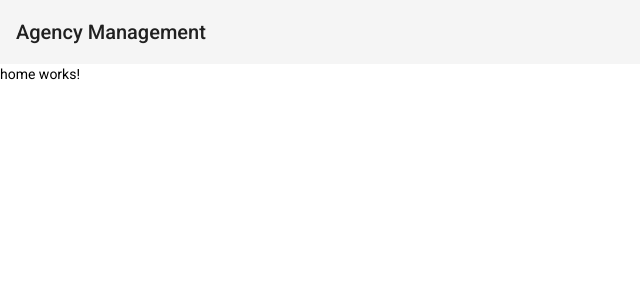
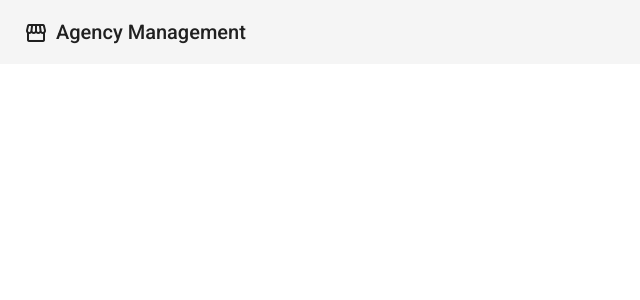
Before and after one commit to konvio/angular-agency-ui-2022, an Angular app: page /agencies in a window 1280 px wide. Shown: the top 300 px of the page, without its empty margins (0-640 px from the left). Built offline with nearby package versions, Linux system fonts and the light colour scheme.

Commit message:
Add storefront icon

```diff
--- a/src/app/app.module.ts
+++ b/src/app/app.module.ts
@@ -9,6 +9,7 @@ import { MatGridListModule } from "@angular/material/grid-list";
 import { MatIconModule } from "@angular/material/icon";
 import { MatButtonModule } from "@angular/material/button";
 import { HomeComponent } from './home/home.component';
+import { HttpClientModule } from "@angular/common/http";
 
 @NgModule({
   declarations: [
@@ -22,7 +23,8 @@ import { HomeComponent } from './home/home.component';
     MatToolbarModule,
     MatGridListModule,
     MatIconModule,
-    MatButtonModule
+    MatButtonModule,
+    HttpClientModule
   ],
   providers: [],
   bootstrap: [AppComponent]
--- a/src/app/home/home.component.html
+++ b/src/app/home/home.component.html
@@ -1,5 +1,6 @@
 <mat-toolbar>
+  <button mat-icon-button>
+    <mat-icon>storefront</mat-icon>
+  </button>
   <span>Agency Management</span>
 </mat-toolbar>
-
-<p>home works!</p>
```
Also changed, not shown: 1 other file (tests, documents, lock files or other folders).
